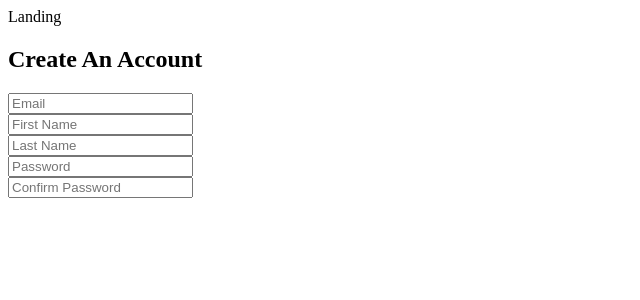
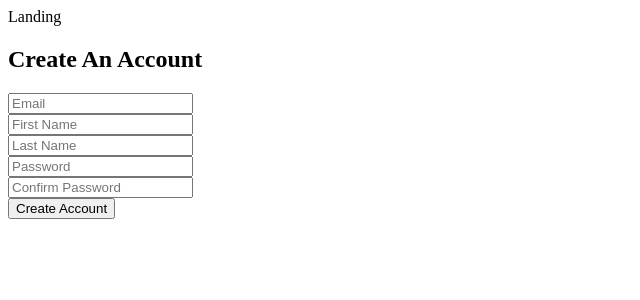
Before and after one commit to reaganforonda/turningpoint, a React (Create React App) app: page /#/ in a window 1280 px wide. Shown: the top 300 px of the page, without its empty margins (0-640 px from the left). Built offline with nearby package versions, Linux system fonts and the light colour scheme; what redux-promise-middleware would draw is missing.

Commit message:
register form

```diff
--- a/src/Components/Landing/RegisterForm.js
+++ b/src/Components/Landing/RegisterForm.js
@@ -14,6 +14,7 @@ export default class RegisterForm extends React.Component{
 
         this.handleInputChange = this.handleInputChange.bind(this);
         this.resetForm = this.resetForm.bind(this);
+        this.handleFormSubmit = this.handleFormSubmit.bind(this);
     }
 
     handleInputChange(e) {
@@ -30,9 +31,14 @@ export default class RegisterForm extends React.Component{
         })
     }
 
+    handleFormSubmit(e) {
+        e.preventDefault();
+        let user = Object.assign({}, this.state);
+    }
+
     render(){
         return (
-            <form>
+            <form onSubmit={(e) => this.handleFormSubmit(e)}>
                 <div>
                     <h2>Create An Account</h2>
                 </div>
@@ -56,6 +62,9 @@ export default class RegisterForm extends React.Component{
                     <input placeholder='Confirm Password' name='confirmPW' type='password' value={this.state.confirmPW}
                         onChange={(e) => this.handleInputChange(e)} />
                 </div>
+                <div>
+                    <button onClick={(e) => this.handleFormSubmit(e)}>Create Account</button>
+                </div>
             </form>
         )
     }
```
